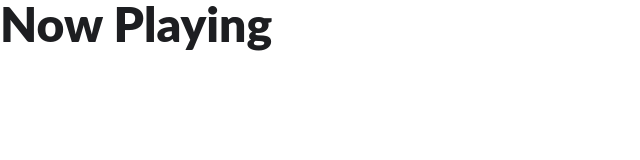
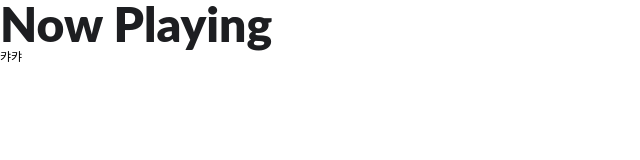
Before and after one commit to oo0ooo0/movie-current, a React (Create React App) app: page /detail/1 in a window 1280 px wide. Shown: the top 160 px of the page, without its empty margins (0-640 px from the left). Built offline with nearby package versions, Linux system fonts and the light colour scheme.

Commit message:
make MovieDetail

```diff
--- a/src/App.js
+++ b/src/App.js
@@ -3,7 +3,7 @@ import GlobalStyle from './styles/GlobalStyle';
 import { Route, BrowserRouter as Router } from 'react-router-dom';
 import MovieList from './components/MovieList';
 import { MovieListProvider } from './contexts/MoveListContext';
-
+import MovieDetail from './components/MovieDetail';
 function App() {
   return (
     <Router>
@@ -16,6 +16,9 @@ function App() {
           <Route exact path='/'>
             <MovieList />
           </Route>
+          <Route path='/detail/:id'>
+            <MovieDetail />
+          </Route>
         </MovieListProvider>
       </div>
     </Router>
--- /dev/null
+++ b/src/components/MovieDetail.jsx
@@ -0,0 +1,11 @@
+import React from 'react';
+import { useLocation } from 'react-router-dom';
+import axios from 'axios';
+import PosterLoader from './PosterLoader';
+
+export const BASE_URL = 'https://api.themoviedb.org/3';
+export const IMAGE_CDN_URL = 'https://image.tmdb.org/t/p/w440_and_h660_face/';
+
+export default function MovieDetail() {
+  return <div>캬캬</div>;
+}
```
